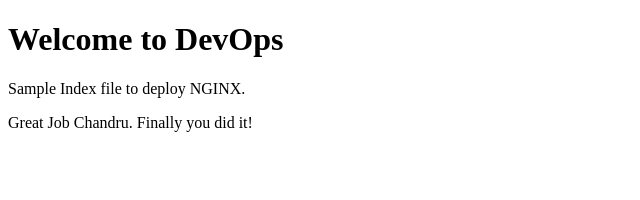
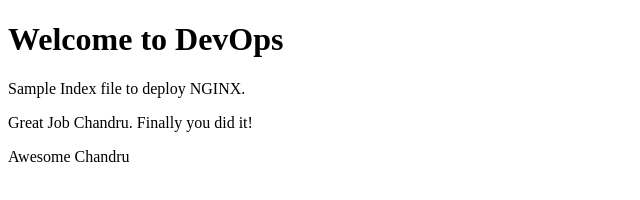
Before and after one commit to krishchan3/Kubernetes, a plain HTML site: page index.html in a window 1280 px wide. Shown: the whole page, without its empty margins (0-640 px from the left). Drawn offline with Linux system fonts and the light colour scheme.

Commit message:
Update index.html

```diff
--- a/index.html
+++ b/index.html
@@ -8,6 +8,7 @@
 <h1>Welcome to DevOps</h1>
 <p>Sample Index file to deploy NGINX.</p>
  <p>Great Job Chandru. Finally you did it!</p>
+  <p>Awesome Chandru</p>
 
 </body>
 </html>
```
